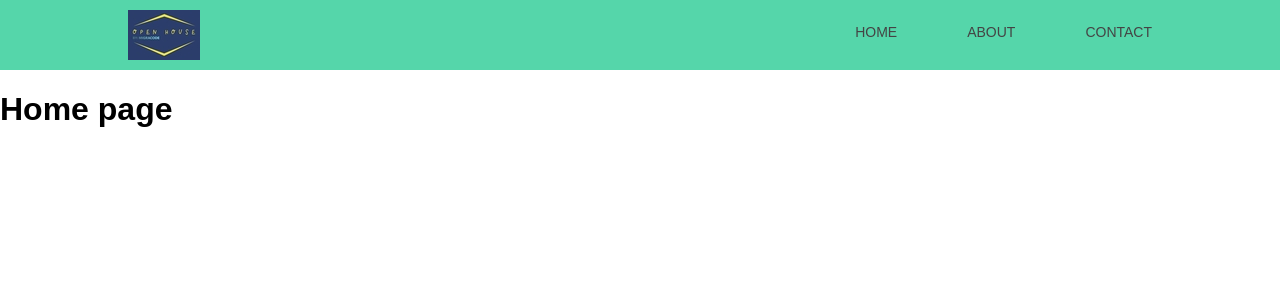
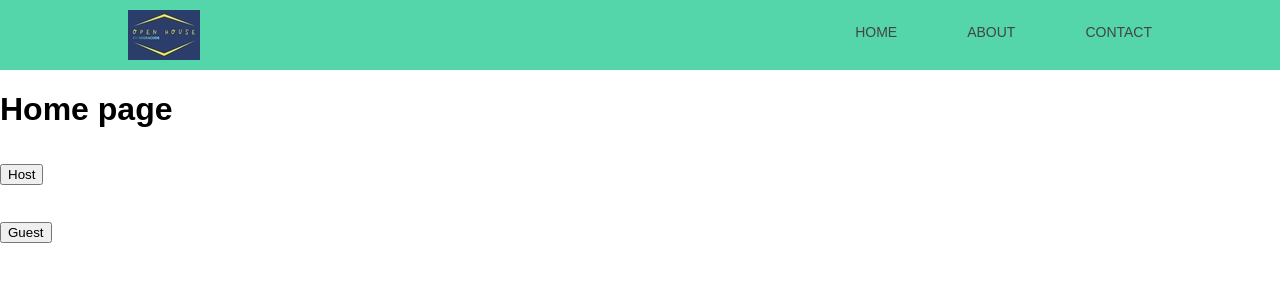
Before and after one commit to ABDO-ALT/open-houes, a React (Create React App) app: page / in a window 1280 px wide. Shown: the top 300 px of the page. Built offline with nearby package versions, Linux system fonts and the light colour scheme.

Commit message:
create tow  button in Home page for guest and host

```diff
--- a/public/index.html
+++ b/public/index.html
@@ -24,7 +24,7 @@
       work correctly both with client-side routing and a non-root public URL.
       Learn how to configure a non-root public URL by running `npm run build`.
     -->
-    <title>React App</title>
+    <title>Open Houes</title>
   </head>
   <body>
     <noscript>You need to enable JavaScript to run this app.</noscript>
--- a/src/App.js
+++ b/src/App.js
@@ -5,6 +5,8 @@ import { BrowserRouter as Router, Switch, Route } from "react-router-dom";
 import Home from "./components/Home";
 import About from "./components/About";
 import Contact from "./components/Contact";
+import Host from "./components/Host";
+import Guest from "./components/Guest";
 function App() {
   return (
     <Router>
@@ -13,6 +15,8 @@ function App() {
         <Route path="/" exact component={Home} />
         <Route path="/about" component={About} />
         <Route path="/contact" component={Contact} />
+        <Route path="/Host" component={Host} />
+        <Route path="/Guest" component={Guest} />
       </Switch>
     </Router>
   );
--- /dev/null
+++ b/src/components/Guest.js
@@ -0,0 +1,11 @@
+import React from "react";
+import "../App";
+
+function Guest() {
+  return (
+    <div>
+      <h1>Guest page</h1>
+    </div>
+  );
+}
+export default Guest;
--- a/src/components/Home.js
+++ b/src/components/Home.js
@@ -1,10 +1,21 @@
 import React from "react";
 import "../App";
-
+import { Link } from "react-router-dom";
 function Home() {
   return (
     <div>
       <h1>Home page</h1>
+      <h1 className="host">
+        <Link to="/Host">
+          <button className="host">Host</button>
+        </Link>
+      </h1>
+      <h1 className="guest">
+        <Link to="/Guest">
+          {" "}
+          <button className="gest">Guest</button>
+        </Link>
+      </h1>
     </div>
   );
 }
--- /dev/null
+++ b/src/components/Host.js
@@ -0,0 +1,11 @@
+import React from "react";
+import "../App";
+
+function Host() {
+  return (
+    <div>
+      <h1>Host page</h1>
+    </div>
+  );
+}
+export default Host;
```
